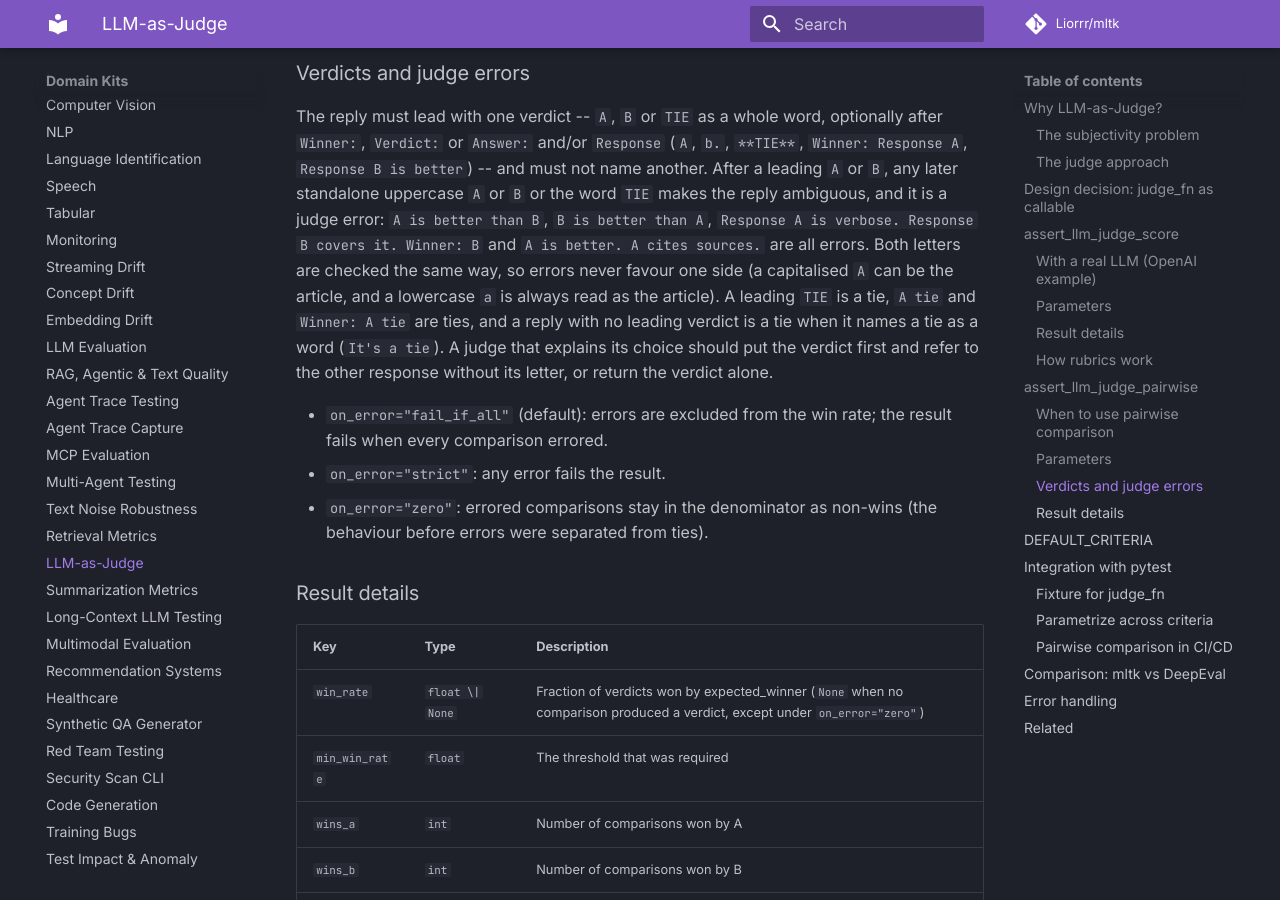
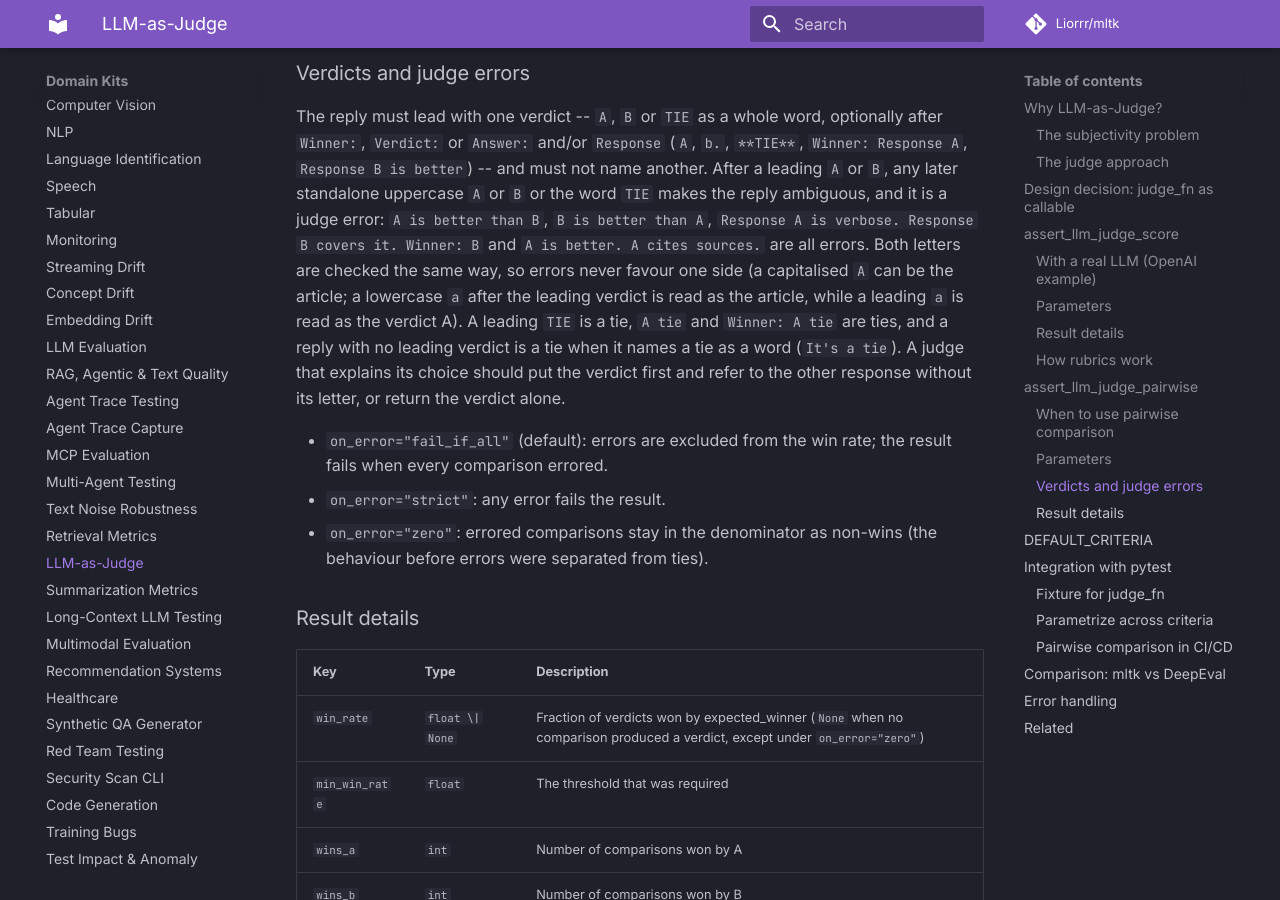
Before and after one commit to Liorrr/mltk, an MkDocs documentation site: the page built from docs/api/llm-judge.md, in a window 1280 px wide and 900 px high, scrolled down 5392 px. Built offline with MkDocs 1.6.1 and Material for MkDocs 9.7.7, drawn with Linux system fonts in a browser that asks for light colours; comment, search, counter and statistics services are not loaded.

Commit message:
docs: correct the pairwise article wording; file reasoning-block parsing
- llm-judge.md said a lowercase "a" is always read as the article; a
  leading "a" is read as the verdict A, only later ones as the article
- BACKLOG: the pairwise parser does not strip <think> reasoning blocks

```diff
--- a/docs/api/llm-judge.md
+++ b/docs/api/llm-judge.md
@@ -184,7 +184,7 @@ result = assert_llm_judge_pairwise(
 
 ### Verdicts and judge errors
 
-The reply must lead with one verdict -- `A`, `B` or `TIE` as a whole word, optionally after `Winner:`, `Verdict:` or `Answer:` and/or `Response` (`A`, `b.`, `**TIE**`, `Winner: Response A`, `Response B is better`) -- and must not name another. After a leading `A` or `B`, any later standalone uppercase `A` or `B` or the word `TIE` makes the reply ambiguous, and it is a judge error: `A is better than B`, `B is better than A`, `Response A is verbose. Response B covers it. Winner: B` and `A is better. A cites sources.` are all errors. Both letters are checked the same way, so errors never favour one side (a capitalised `A` can be the article, and a lowercase `a` is always read as the article). A leading `TIE` is a tie, `A tie` and `Winner: A tie` are ties, and a reply with no leading verdict is a tie when it names a tie as a word (`It's a tie`). A judge that explains its choice should put the verdict first and refer to the other response without its letter, or return the verdict alone.
+The reply must lead with one verdict -- `A`, `B` or `TIE` as a whole word, optionally after `Winner:`, `Verdict:` or `Answer:` and/or `Response` (`A`, `b.`, `**TIE**`, `Winner: Response A`, `Response B is better`) -- and must not name another. After a leading `A` or `B`, any later standalone uppercase `A` or `B` or the word `TIE` makes the reply ambiguous, and it is a judge error: `A is better than B`, `B is better than A`, `Response A is verbose. Response B covers it. Winner: B` and `A is better. A cites sources.` are all errors. Both letters are checked the same way, so errors never favour one side (a capitalised `A` can be the article; a lowercase `a` after the leading verdict is read as the article, while a leading `a` is read as the verdict A). A leading `TIE` is a tie, `A tie` and `Winner: A tie` are ties, and a reply with no leading verdict is a tie when it names a tie as a word (`It's a tie`). A judge that explains its choice should put the verdict first and refer to the other response without its letter, or return the verdict alone.
 
 - `on_error="fail_if_all"` (default): errors are excluded from the win rate; the result fails when every comparison errored.
 - `on_error="strict"`: any error fails the result.
```
Also changed, not shown: BACKLOG.md (+1 -0 lines).
